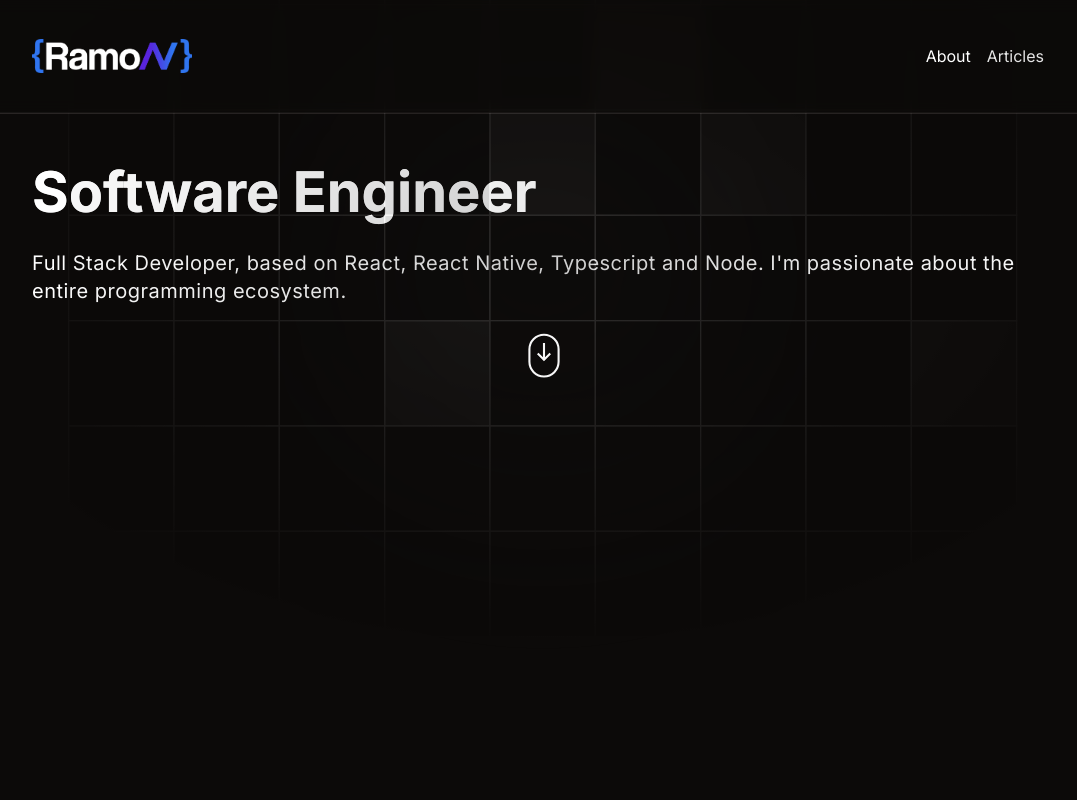
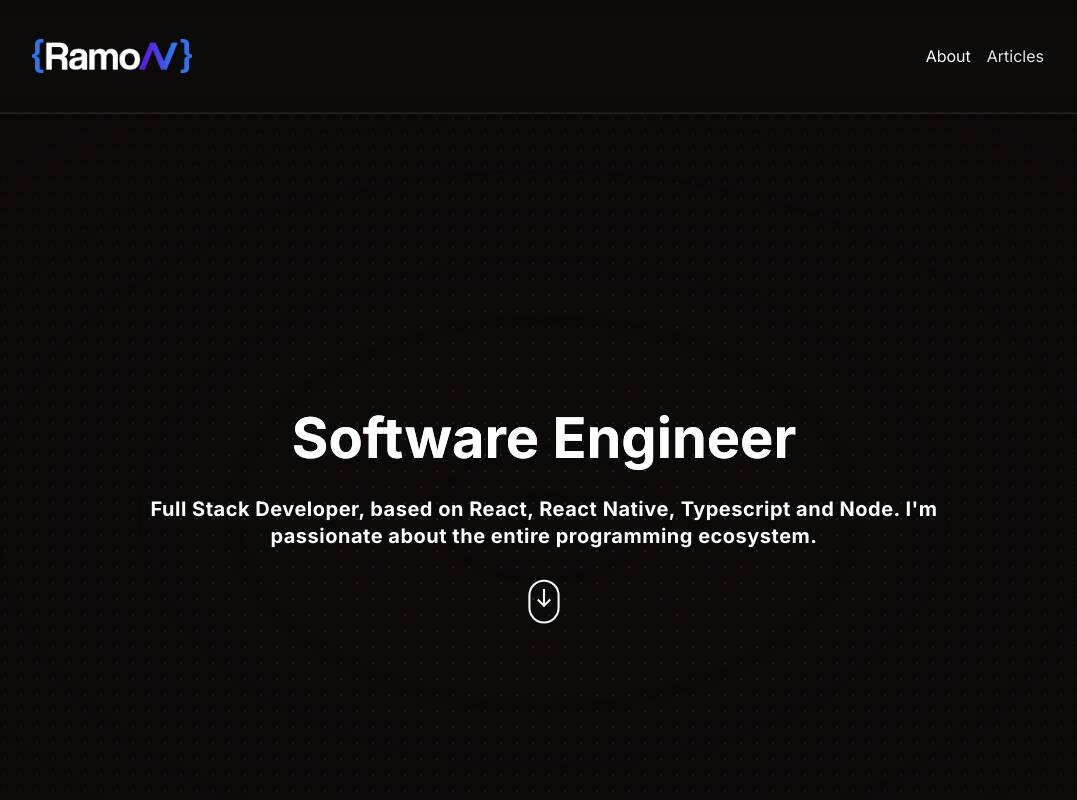
Before and after one commit to ramonxm/website, a Next.js app: page / in a window 1280 px wide. Shown: the top 800 px of the page, without its empty margins (96-1173 px from the left). Built offline with nearby package versions, Linux system fonts and the light colour scheme.

Commit message:
feat: adding hero highlight and make changes on profile page

```diff
--- a/package.json
+++ b/package.json
@@ -19,6 +19,7 @@
     "clsx": "^2.1.0",
     "fast-glob": "^3.3.2",
     "framer-motion": "^11.0.24",
+    "mini-svg-data-uri": "^1.4.4",
     "next": "14.1.4",
     "react": "^18.2.0",
     "react-dom": "^18.2.0",
--- a/src/app/page.tsx
+++ b/src/app/page.tsx
@@ -1,22 +1,10 @@
-import { MotionSvgScroll } from "@/assets/svgs/MotionSvg";
 import { Layout } from "@/components/layouts/Layout";
-import { Background } from "@/components/modules/Background";
-import { Title } from "@/components/modules/Title";
-import { TextGenerateEffect } from "@/components/ui/text-generate-effect";
+import { ContentDescription } from "@/components/modules/ContentDescription";
 
 export default function Home() {
   return (
     <Layout>
-      <div className="mt-9 dark:bg-background overflow-hidden mx-auto max-w-5xl">
-        <div className="flex flex-col items-center justify-center">
-          <Background />
-          <Title>Software Engineer</Title>
-          <TextGenerateEffect words="Full Stack Developer, based on React, React Native, Typescript and Node. I'm passionate about the entire programming ecosystem." />
-          <div className="p-4">
-            <MotionSvgScroll />
-          </div>
-        </div>
-      </div>
+      <ContentDescription />
     </Layout>
   );
 }
--- /dev/null
+++ b/src/components/modules/ContentDescription.tsx
@@ -0,0 +1,35 @@
+"use client";
+
+import { motion } from "framer-motion";
+import { HeroHighlight } from "../ui/hero-highlight";
+import { MotionSvgScroll } from "@/assets/svgs/MotionSvg";
+import { Title } from "./Title";
+import { TextGenerateEffect } from "../ui/text-generate-effect";
+
+export function ContentDescription() {
+  return (
+    <HeroHighlight>
+      <motion.h1
+        initial={{
+          opacity: 0,
+          y: 20,
+        }}
+        animate={{
+          opacity: 1,
+          y: [20, -5, 0],
+        }}
+        transition={{
+          duration: 0.5,
+          ease: [0.4, 0.0, 0.2, 1],
+        }}
+        className="text-2xl px-4 md:text-4xl lg:text-5xl font-bold text-neutral-700 dark:text-white max-w-4xl leading-relaxed lg:leading-snug text-center mx-auto "
+      >
+        <Title>Software Engineer</Title>
+        <TextGenerateEffect words="Full Stack Developer, based on React, React Native, Typescript and Node. I'm passionate about the entire programming ecosystem." />
+        <div className="p-4 flex justify-center">
+          <MotionSvgScroll />
+        </div>
+      </motion.h1>
+    </HeroHighlight>
+  );
+}
--- /dev/null
+++ b/src/components/ui/hero-highlight.tsx
@@ -0,0 +1,101 @@
+"use client";
+
+import { cn } from "@/lib/utils";
+import { useMotionValue, motion, useMotionTemplate } from "framer-motion";
+import React from "react";
+
+export const HeroHighlight = ({
+  children,
+  className,
+  showGradient = true,
+  containerClassName,
+}: {
+  children: React.ReactNode;
+  className?: string;
+  showGradient?: boolean;
+  containerClassName?: string;
+}) => {
+  let mouseX = useMotionValue(0);
+  let mouseY = useMotionValue(0);
+
+  function handleMouseMove({
+    currentTarget,
+    clientX,
+    clientY,
+  }: React.MouseEvent<HTMLDivElement>) {
+    if (!currentTarget) return;
+    let { left, top } = currentTarget.getBoundingClientRect();
+
+    mouseX.set(clientX - left);
+    mouseY.set(clientY - top);
+  }
+  return (
+    <div
+      className={cn(
+        "relative min-h-screen flex items-center justify-center w-full group",
+        containerClassName
+      )}
+      onMouseMove={handleMouseMove}
+    >
+      <div className="absolute inset-0 bg-dot-thick-neutral-300 dark:bg-dot-thick-neutral-800  pointer-events-none" />
+      <motion.div
+        className="pointer-events-none bg-dot-thick-indigo-500 dark:bg-dot-thick-indigo-500   absolute inset-0 opacity-0 transition duration-300 group-hover:opacity-100"
+        style={{
+          WebkitMaskImage: useMotionTemplate`
+            radial-gradient(
+              200px circle at ${mouseX}px ${mouseY}px,
+              black 0%,
+              transparent 100%
+            )
+          `,
+          maskImage: useMotionTemplate`
+            radial-gradient(
+              200px circle at ${mouseX}px ${mouseY}px,
+              black 0%,
+              transparent 100%
+            )
+          `,
+        }}
+      />
+      {showGradient && (
+        <div className="absolute inset-0 h-full w-full  pointer-events-none bg-white dark:bg-background [mask-image:radial-gradient(ellipse_at_center,transparent,white)]" />
+      )}
+      <div className={cn("relative z-20", className)}>{children}</div>
+    </div>
+  );
+};
+
+export const Highlight = ({
+  children,
+  className,
+}: {
+  children: React.ReactNode;
+  className?: string;
+}) => {
+  return (
+    <motion.span
+      initial={{
+        backgroundSize: "0% 100%",
+      }}
+      animate={{
+        backgroundSize: "100% 100%",
+      }}
+      transition={{
+        duration: 2,
+        ease: "linear",
+        delay: 0.5,
+      }}
+      style={{
+        backgroundRepeat: "no-repeat",
+        backgroundPosition: "left center",
+        display: "inline",
+      }}
+      className={cn(
+        `relative inline-block pb-1   px-1 rounded-lg bg-gradient-to-r from-indigo-300 to-purple-300 dark:from-indigo-500 dark:to-purple-500`,
+        className
+      )}
+    >
+      {children}
+    </motion.span>
+  );
+};
--- a/tailwind.config.ts
+++ b/tailwind.config.ts
@@ -1,5 +1,8 @@
 import type { Config } from "tailwindcss";
 import typographyStyles from "./typography";
+
+import svgToDataUri from "mini-svg-data-uri";
+import flattenColorPalette from "tailwindcss/lib/util/flattenColorPalette";
 
 import typographyPlugin from "@tailwindcss/typography";
 
@@ -89,7 +92,22 @@
       },
     },
   },
-  plugins: [require("tailwindcss-animate"), typographyPlugin],
+  plugins: [
+    require("tailwindcss-animate"),
+    typographyPlugin,
+    function ({ matchUtilities, theme }: any) {
+      matchUtilities(
+        {
+          "bg-dot-thick": (value: any) => ({
+            backgroundImage: `url("${svgToDataUri(
+              `<svg xmlns="http://www.w3.org/2000/svg" viewBox="0 0 32 32" width="16" height="16" fill="none"><circle fill="${value}" id="pattern-circle" cx="10" cy="10" r="2.5"></circle></svg>`
+            )}")`,
+          }),
+        },
+        { values: flattenColorPalette(theme("backgroundColor")), type: "color" }
+      );
+    },
+  ],
 } satisfies Config;
 
 export default config;
```
Also changed, not shown: 1 other file (tests, documents, lock files or other folders).
